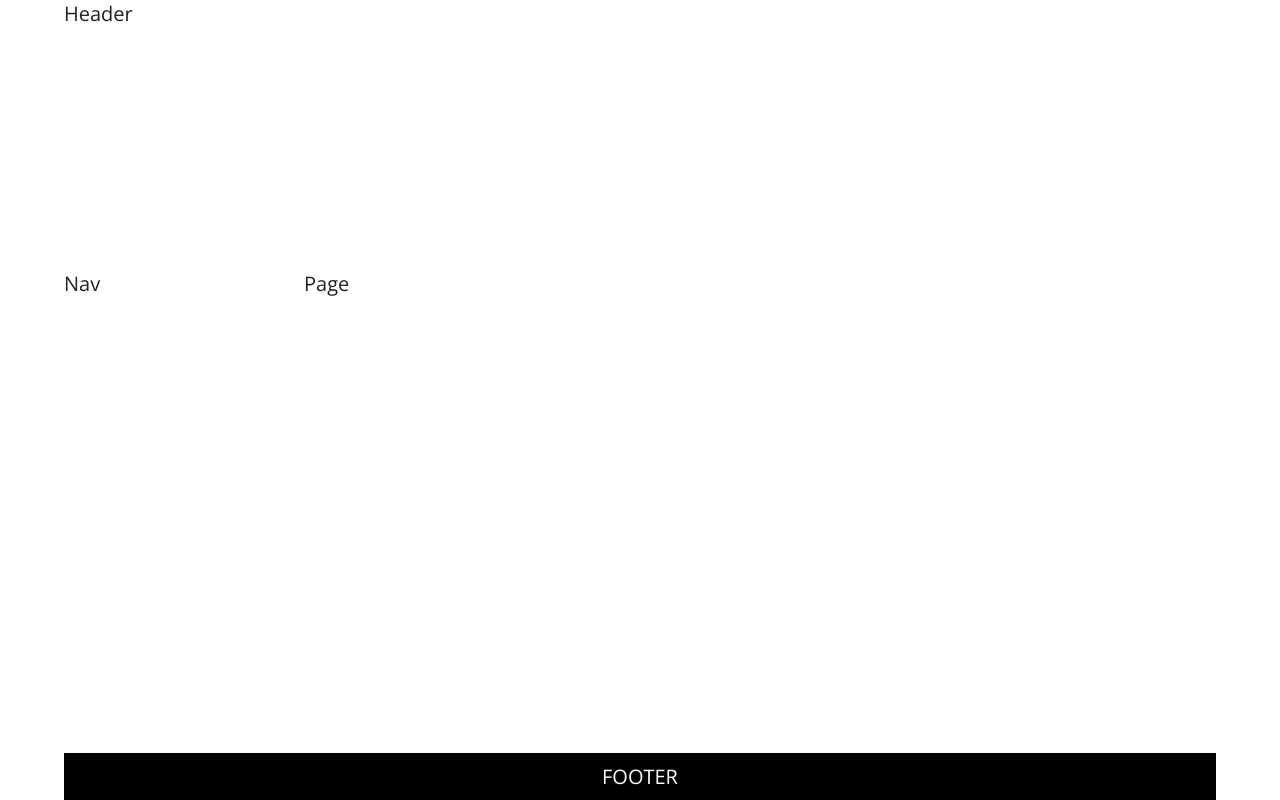
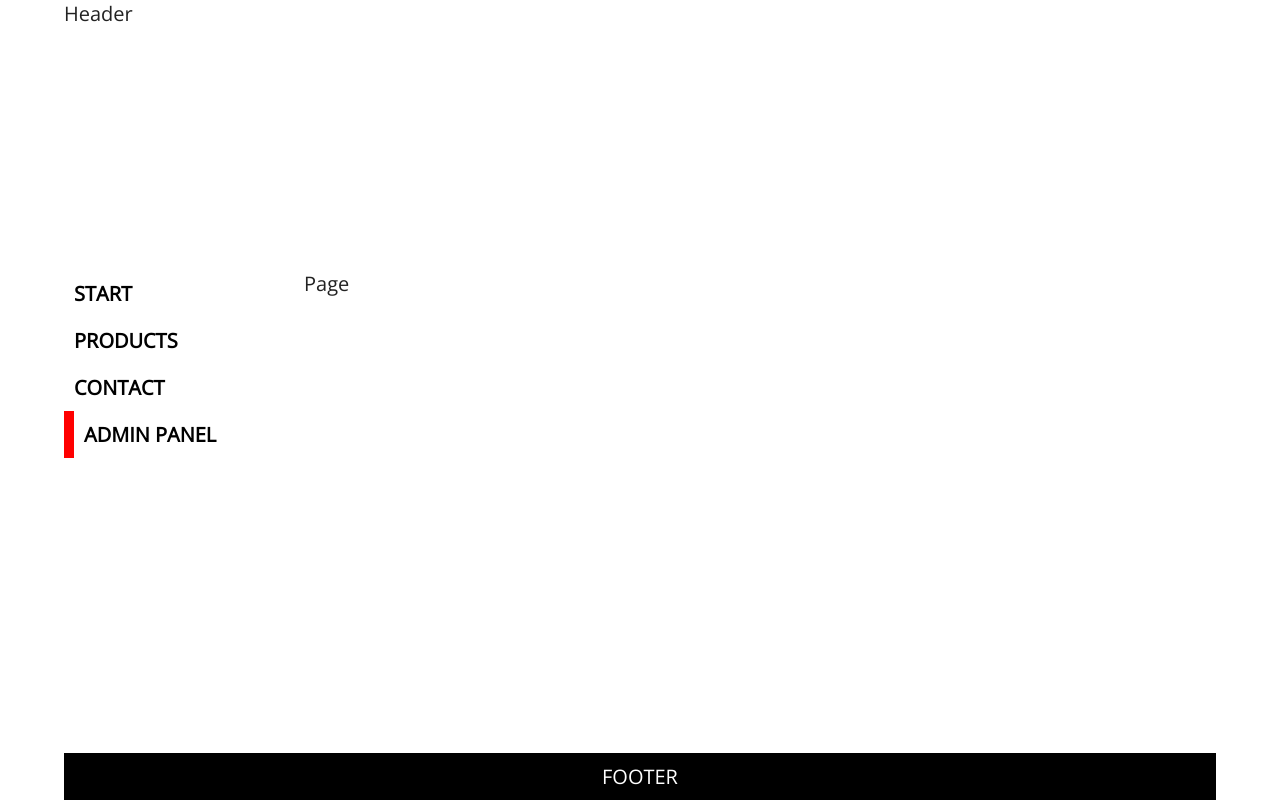
Before and after one commit to PawelKonczalski/spa_react_app, a React (Create React App) app: page /admin in a window 1280 px wide. Built offline with nearby package versions, Linux system fonts and the light colour scheme.

Commit message:
navigation

```diff
--- a/src/layouts/Navigation.js
+++ b/src/layouts/Navigation.js
@@ -1,8 +1,28 @@
 import React from 'react'
+import {NavLink} from "react-router-dom";
+import '../style/Navigation.css'
+
+const list = [
+    {name: 'start', path: '/', exact: true},
+    {name: 'products', path: '/products'},
+    {name: 'contact', path: '/contact'},
+    {name: 'admin panel', path: '/admin'},
+];
 
 const Navigation = () => {
+
+    const menu = list.map(item => (
+        <li>
+            <NavLink to={item.path} exact={item.exact ? item.exact : false}>{item.name}</NavLink>
+        </li>
+    ));
+
     return (
-        <div>Nav</div>
+        <nav className='main'>
+            <ul>
+                {menu}
+            </ul>
+        </nav>
     )
 };
 
--- /dev/null
+++ b/src/style/Navigation.css
@@ -0,0 +1,42 @@
+nav.main {
+    padding: 0 30px 30px 0;
+}
+
+ul {
+    list-style-type: none;
+}
+
+nav.main a {
+    display: block;
+    text-decoration: none;
+    color: black;
+    text-transform: uppercase;
+    font-weight: bold;
+    padding: 10px;
+    transition: .2s;
+}
+
+nav.main a:hover {
+    transform: translate(20px);
+}
+
+nav.main a.active {
+    transform: translateX(0);
+}
+
+
+nav.main li:nth-child(1) a.active {
+    border-left: 10px solid green;
+}
+
+nav.main li:nth-child(2) a.active {
+    border-left: 10px solid blue;
+}
+
+nav.main li:nth-child(3) a.active {
+    border-left: 10px solid orange;
+}
+
+nav.main li:nth-child(4) a.active {
+    border-left: 10px solid red;
+}
```
